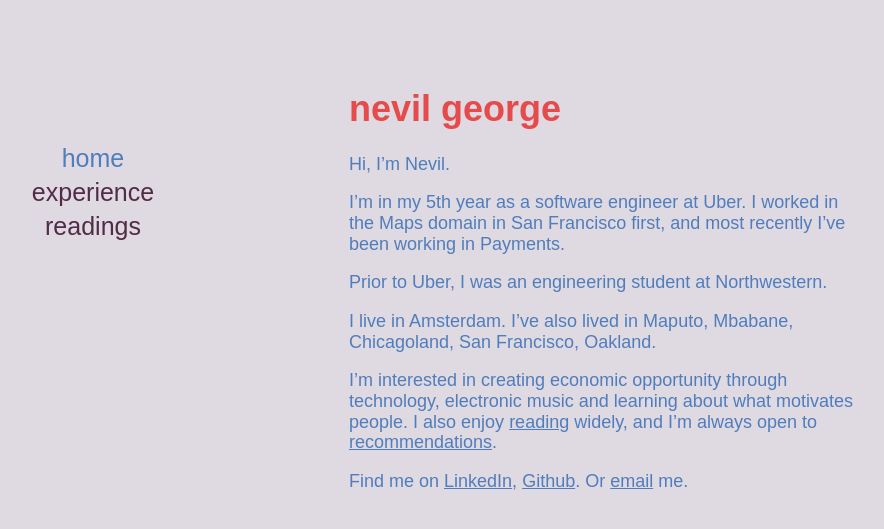
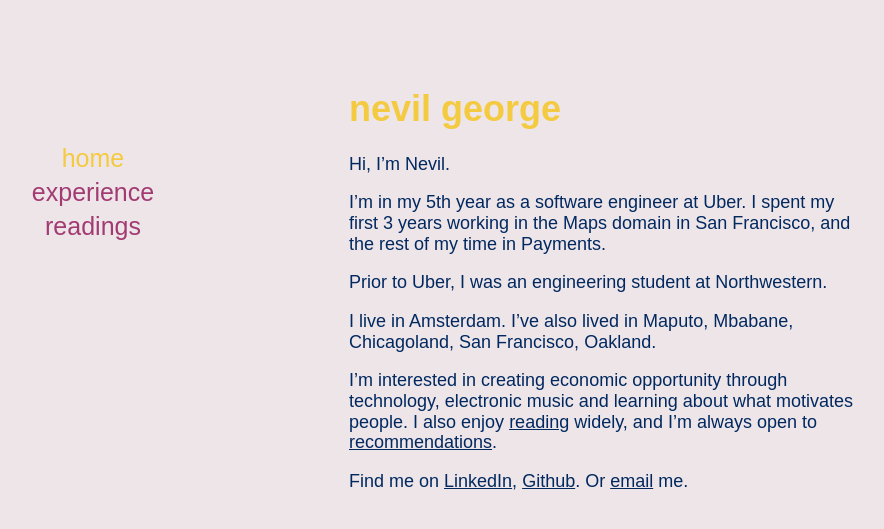
Before and after one commit to nevilgeorge/www-blog, a Jekyll site: the page built from index.md, in a window 1280 px wide. Shown: the top 529 px of the page, without its empty margins (35-919 px from the left). Built offline with Jekyll 4.4.1, drawn with Linux system fonts in a browser that asks for light colours; nearby versions of some CDN libraries; some web fonts are replaced; library files that are not in the unit come from our copies.

Commit message:
Update wording and color scheme

```diff
--- a/_sass/main.scss
+++ b/_sass/main.scss
@@ -1,7 +1,9 @@
-$background-color: #DFD9E2;
-$text-color1: #522B47;
-$text-color2: #E54B4B;
-$text-color3: #507DBC;
+// Color scheme: https://coolors.co/01295f-f3ca40-517664-a23b72-eee5e9
+$lavender: #EEE5E9;
+$purple: #A23B72;
+$crayola: #F3CA40;
+$dark-blue: #01295F;
+$green: #517664;
 $font-size: 2em;
 $default-font: 'Ropa Sans', sans-serif;
 
@@ -9,7 +11,7 @@ body {
   font-family: $default-font !important;
   padding: 0;
   margin: 0;
-  background-color: $background-color;
+  background-color: $lavender;
 }
 
 div.main-body {
@@ -35,26 +37,25 @@ div.navbar {
             display: block;
             margin: 0 auto;
             text-align: center;
-            // font-family: $default-font;
             font-size: 25px;
-            color: $text-color1;
+            color: $purple;
             text-decoration: none;
             margin-top: 2%
           }
 
           a:hover {
             text-decoration: none;
-            color: $text-color3;
+            color: $dark-blue;
           }
 
           a:active {
             text-decoration: none;
-            color: $text-color2;
+            color: $dark-blue;
           }
 
           a.selected {
             text-decoration: none;
-            color: $text-color3;
+            color: $crayola;
           }
 
         }
@@ -71,11 +72,11 @@ div.main-content {
     font-size: large;
 
     h1 {
-        color: $text-color2;
+        color: $crayola;
     }
 
     p {
-        color: $text-color3;
+        color: $dark-blue;
         margin-top: 1%;
 
         a {
@@ -89,19 +90,19 @@ div#experience {
     h2 {
         margin-top: 2%;
         margin-bottom: 0;
-        color: $text-color1;
+        color: $purple;
     }
 
     h3 {
         margin-top: 0;
         margin-bottom: 0;
-        color: $text-color1;
+        color: $purple;
     }
 
     h5 {
         margin-top: 0;
         margin-bottom: 0;
-        color: $text-color1;
+        color: $purple;
     }
 
 }
--- a/index.md
+++ b/index.md
@@ -6,7 +6,9 @@ title: nevil george
 # nevil george
 Hi, I'm Nevil.
 
-I'm in my 5th year as a software engineer at Uber. I worked in the Maps domain in San Francisco first, and most recently I've been working in Payments.
+I'm in my 5th year as a software engineer at Uber.
+I spent my first 3 years working in the Maps domain in San Francisco,
+and the rest of my time in Payments.
 
 Prior to Uber, I was an engineering student at Northwestern.
 
```
